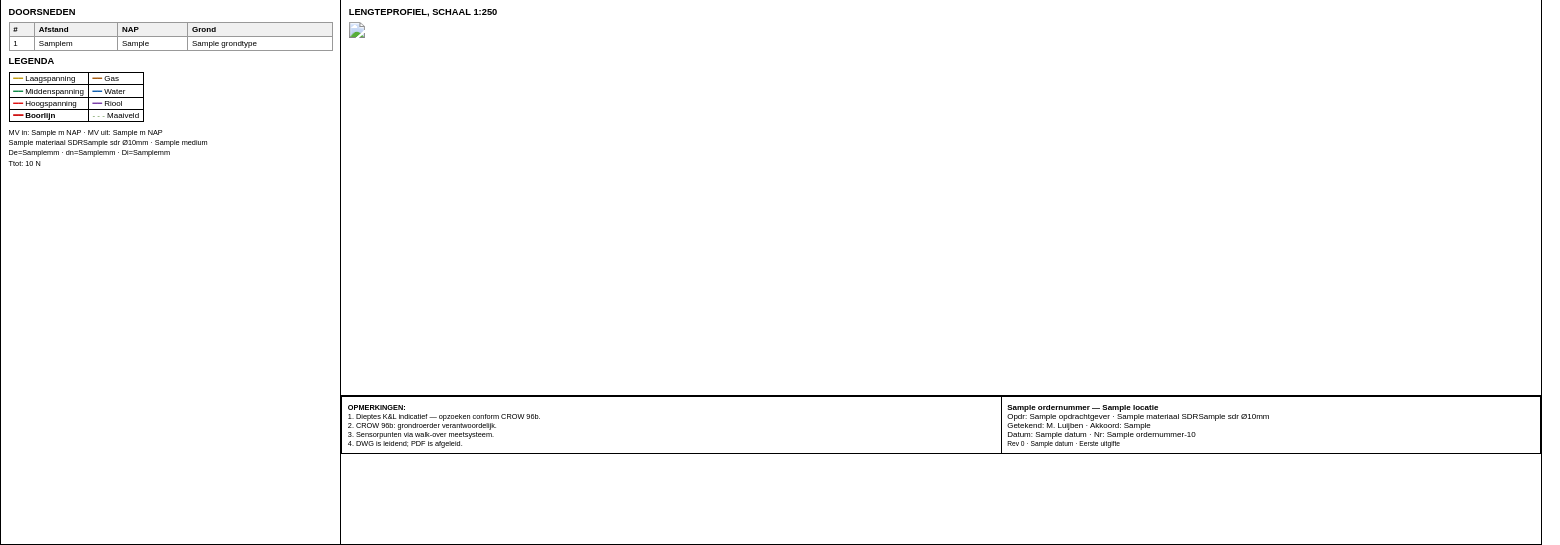
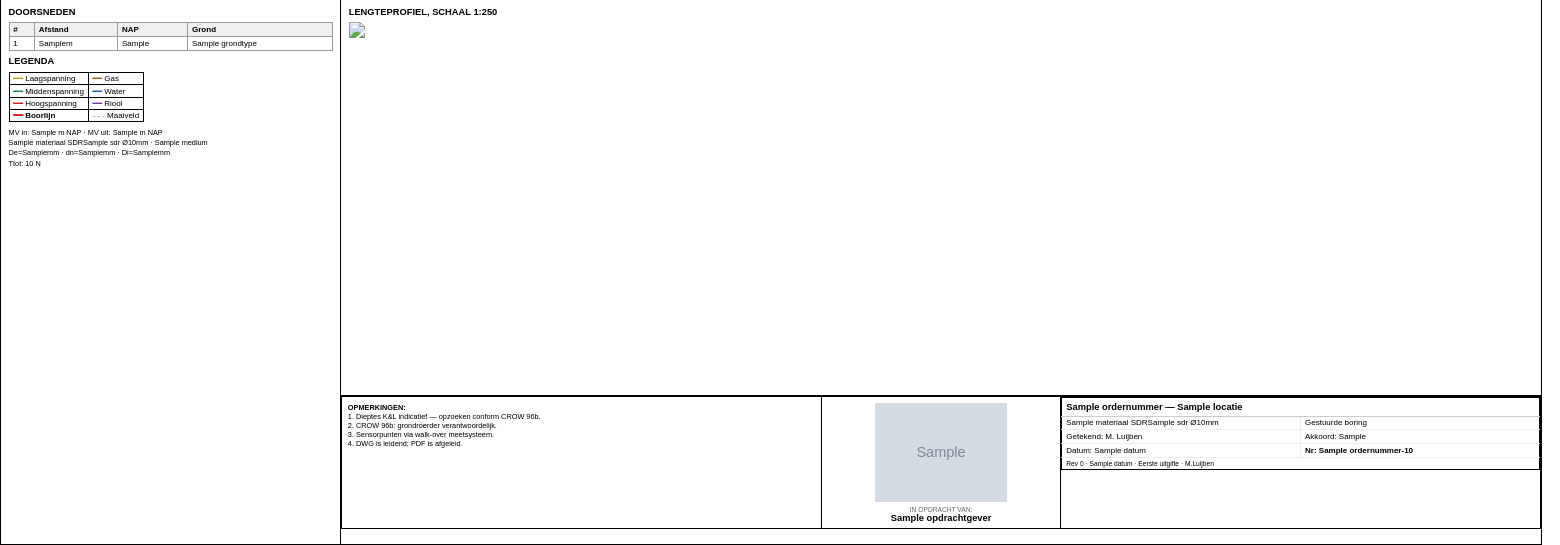
Before and after one commit to ellovangelderen/gestuurdeboring, a FastAPI app: template app/templates/documents/tekening.html in a window 1560 px wide. Shown: the part 532-1077 px from the top of the page. Run offline with FastAPI, Linux system fonts and the light colour scheme; the template is opened without the code that fills it: most values are stand-ins (such as "Sample title", 1, 10 or a date in 2020); grey boxes marked "Sample" are stand-in pictures.

Commit message:
PDF-2: Titelblok met GBT logo, opdrachtgever, gestructureerd grid
- GBT logo (SVG→PNG via cairosvg) in titelblok
- 3-kolom layout: opmerkingen | logo + opdrachtgever | projectinfo
- Projectinfo als gestructureerde tabel (leiding, getekend/akkoord, datum/nr)
- Revisieregel onderaan

Co-Authored-By: Claude Opus 4.6 (1M context) <noreply@anthropic.com>

```diff
--- a/app/templates/documents/tekening.html
+++ b/app/templates/documents/tekening.html
@@ -125,22 +125,63 @@
         {% endif %}
       </div>
 
-      <!-- Opmerkingen + Titelblok: rest van de hoogte -->
+      <!-- Opmerkingen + Logo's + Titelblok -->
       <table style="width: 100%; border-collapse: collapse; font-size: 5.5pt;">
         <tr>
-          <td style="padding: 1.5mm; vertical-align: top; border-right: 0.5pt solid #000; width: 55%;">
+          <!-- Opmerkingen -->
+          <td style="padding: 1.5mm; vertical-align: top; border-right: 0.5pt solid #000; width: 40%;">
             <strong>OPMERKINGEN:</strong><br>
             1. Dieptes K&amp;L indicatief — opzoeken conform CROW 96b.<br>
             2. CROW 96b: grondroerder verantwoordelijk.<br>
             3. Sensorpunten via walk-over meetsysteem.<br>
             4. DWG is leidend; PDF is afgeleid.
           </td>
-          <td style="padding: 1.5mm; vertical-align: top; font-size: 6pt;">
-            <strong>{{ order.ordernummer or '' }} — {{ order.locatie or '' }}</strong><br>
-            Opdr: {{ order.opdrachtgever or '—' }} · {{ boring.materiaal }} SDR{{ boring.SDR }} Ø{{ boring.De_mm|int }}mm<br>
-            Getekend: M. Luijben · Akkoord: {{ order.akkoord_contact or '—' }}<br>
-            Datum: {{ datum }} · Nr: {{ order.ordernummer or '' }}-{{ '%02d'|format(boring.volgnummer) }}<br>
-            <span style="font-size: 5pt;">Rev 0 · {{ datum }} · Eerste uitgifte</span>
+          <!-- Logo's -->
+          <td style="padding: 1.5mm; vertical-align: middle; text-align: center; border-right: 0.5pt solid #000; width: 20%;">
+            {% if gbt_logo_url %}
+            <img src="{{ gbt_logo_url }}" style="width: 35mm; display: block; margin: 0 auto 1mm;">
+            {% endif %}
+            <div style="font-size: 5pt; color: #666;">IN OPDRACHT VAN:</div>
+            <div style="font-size: 7pt; font-weight: bold;">{{ order.opdrachtgever or '—' }}</div>
+          </td>
+          <!-- Titelblok -->
+          <td style="padding: 0; vertical-align: top; width: 40%;">
+            <table style="width: 100%; border-collapse: collapse; font-size: 6pt;">
+              <tr>
+                <td style="padding: 1mm; border-bottom: 0.3pt solid #ccc;" colspan="2">
+                  <strong style="font-size: 7pt;">{{ order.ordernummer or '' }} — {{ order.locatie or '' }}</strong>
+                </td>
+              </tr>
+              <tr>
+                <td style="padding: 0.5mm 1mm; border-bottom: 0.3pt solid #eee; border-right: 0.3pt solid #eee; width: 50%;">
+                  {{ boring.materiaal }} SDR{{ boring.SDR }} Ø{{ boring.De_mm|int }}mm
+                </td>
+                <td style="padding: 0.5mm 1mm; border-bottom: 0.3pt solid #eee;">
+                  Gestuurde boring
+                </td>
+              </tr>
+              <tr>
+                <td style="padding: 0.5mm 1mm; border-bottom: 0.3pt solid #eee; border-right: 0.3pt solid #eee;">
+                  Getekend: M. Luijben
+                </td>
+                <td style="padding: 0.5mm 1mm; border-bottom: 0.3pt solid #eee;">
+                  Akkoord: {{ order.akkoord_contact or '—' }}
+                </td>
+              </tr>
+              <tr>
+                <td style="padding: 0.5mm 1mm; border-bottom: 0.3pt solid #eee; border-right: 0.3pt solid #eee;">
+                  Datum: {{ datum }}
+                </td>
+                <td style="padding: 0.5mm 1mm; border-bottom: 0.3pt solid #eee; font-weight: bold;">
+                  Nr: {{ order.ordernummer or '' }}-{{ '%02d'|format(boring.volgnummer) }}
+                </td>
+              </tr>
+              <tr>
+                <td style="padding: 0.5mm 1mm; font-size: 5pt;" colspan="2">
+                  Rev 0 · {{ datum }} · Eerste uitgifte · M.Luijben
+                </td>
+              </tr>
+            </table>
           </td>
         </tr>
       </table>
```
Also changed, not shown: app/documents/pdf_generator.py (+7 -0 lines), static/logos/gbt_logo.svg (added).
